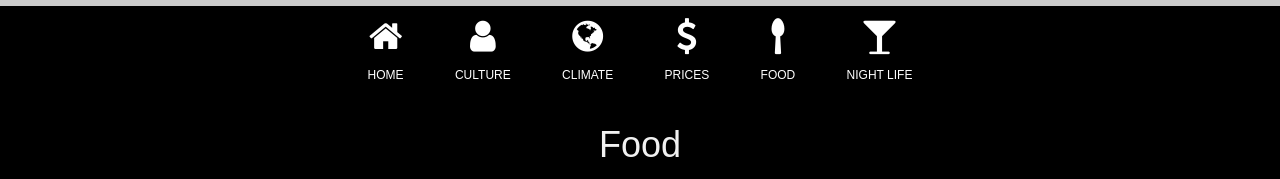
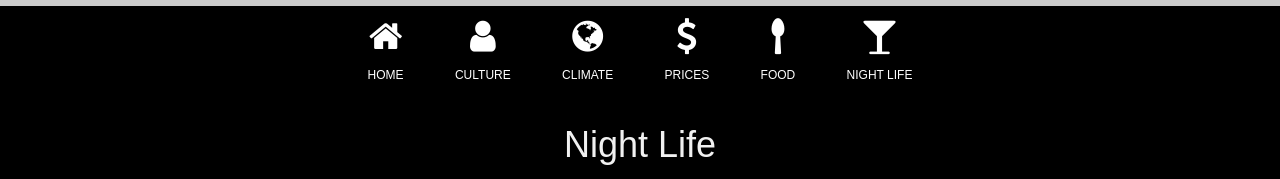
Before and after one commit to NateManha/Final_Project, a plain HTML site: page night_life.html in a window 1280 px wide. Shown: the top 179 px of the page. Drawn offline with Linux system fonts and the light colour scheme.

Commit message:
Update night_life.html

```diff
--- a/night_life.html
+++ b/night_life.html
@@ -107,7 +107,7 @@ body, h1,h2,h3,h4,h5,h6 {font-family: "Montserrat", sans-serif}
 <!-- Page Content -->
   <!-- About Section -->
   <div class="w3-content w3-justify w3-text-grey w3-width-small" id="description">
-    <h1 class="w3-text-light-grey w3-center">Food</h1>
+    <h1 class="w3-text-light-grey w3-center">Night Life</h1>
 </div>
 <div class="card w3-third w3-width-small">
   <div class="w3-center">
```
